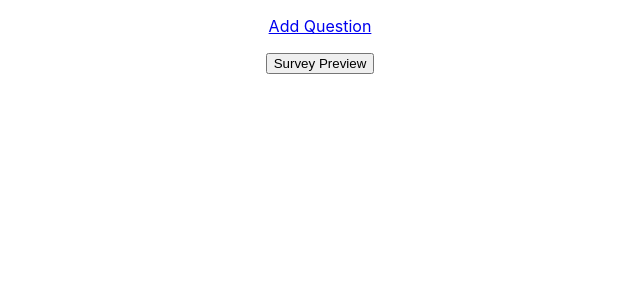
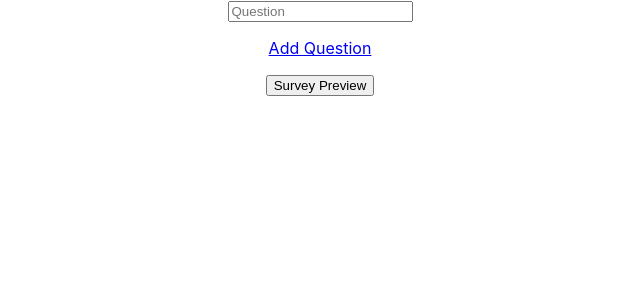
Before and after one commit to msetijo/react-survey, a React (Create React App) app: page / in a window 1280 px wide. Shown: the top 300 px of the page, without its empty margins (320-960 px from the left). Built offline with nearby package versions, Linux system fonts and the light colour scheme.

Commit message:
saving inputs to value array

```diff
--- a/src/App.js
+++ b/src/App.js
@@ -1,6 +1,12 @@
 import React, { Component } from 'react';
 
 import './App.css';
+
+const PrintQuestion = (props) => {
+  return (
+      <p>{props.question}</p>
+  );
+};
 
 class Question extends Component {
   constructor(props){
@@ -8,11 +14,9 @@ class Question extends Component {
   }
   render(){
     return(
-      <div>
-        <input type="text" placeholder="Question" value={this.props.value} onChange={this.props.onChange} onSubmit={this.props.seeSurvey}/>
-      </div>
+        <input type="text" placeholder="Question" name={this.props.name} onChange={this.props.onChange} />
+
     );
-
   }
 }
 
@@ -22,38 +26,50 @@ class Questions extends Component {
     this.addQuestion = this.addQuestion.bind(this);
     this.handleChange = this.handleChange.bind(this);
     this.seeSurvey = this.seeSurvey.bind(this);
-    this.counter = 0;
+    this.counter = 1;
     this.state = {
       value: [],
       questionComponents : []
     }
   }
-  seeSurvey(){
-    console.log('A name was submitted: ' + this.state.value);
+  seeSurvey(event){
+   event.preventDefault();
+   for(let i =1; i<=this.counter; i++){
+     console.log(this.state.value['question'+i]);
+   }
   }
-  handleChange(event){
-    this.setState({value: event.target.value});
+  handleChange (event) {
+    const valueArray = this.state.value;
+    valueArray[event.target.name]=event.target.value;
+    this.setState({ value: valueArray });
+    console.log(event.target.value);
   }
   addQuestion(){
+    const currentCounter = this.counter+1;
+    this.counter = this.counter+1;
     const questionComponent = () => {
+
       return <div>
-                <Question value={this.state.value[counter]} onChange={this.handleChange} onSubmit={this.seeSurvey} />
+                <Question name={'question'+currentCounter} onChange={this.handleChange} />
              </div>
-      }
+    }
     const newArray = this.state.questionComponents.concat(questionComponent);
     this.setState({ questionComponents: newArray });
   }
   render(){
-    if(this.state.questionComponents === []){
+    if(this.state.questionComponents.length === 0){
+      const currentCounter = this.counter;
       const questionComponent = () => {
         return <div>
-                  <Question value={this.state.value} onChange={this.handleChange} onSubmit={this.seeSurvey} />
+                  <Question name={'question'+currentCounter} onChange={this.handleChange} />
                </div>
-        }
-      const newArray = this.state.questionComponents.concat(questionComponent);
-      this.setState({ questionComponents: newArray });
+      }
+      this.state.questionComponents.push(questionComponent);
     }
     const questions = this.state.questionComponents.map((Element, index) => {
+      return <Element key={ index } index={ index } />
+    });
+    const questionsPrinted = this.state.value.map((Element, index) => {
       return <Element key={ index } index={ index } />
     });
       return(
@@ -65,6 +81,9 @@ class Questions extends Component {
           <p><a id="addQuestion" onClick={this.addQuestion} href="#">Add Question</a></p>
           <input id="saveSurvey" type="submit" value="Survey Preview" />
          </form>
+         <div className="printedSurvey">
+            {questionsPrinted}
+          </div>
         </div>
       );
   }
```
